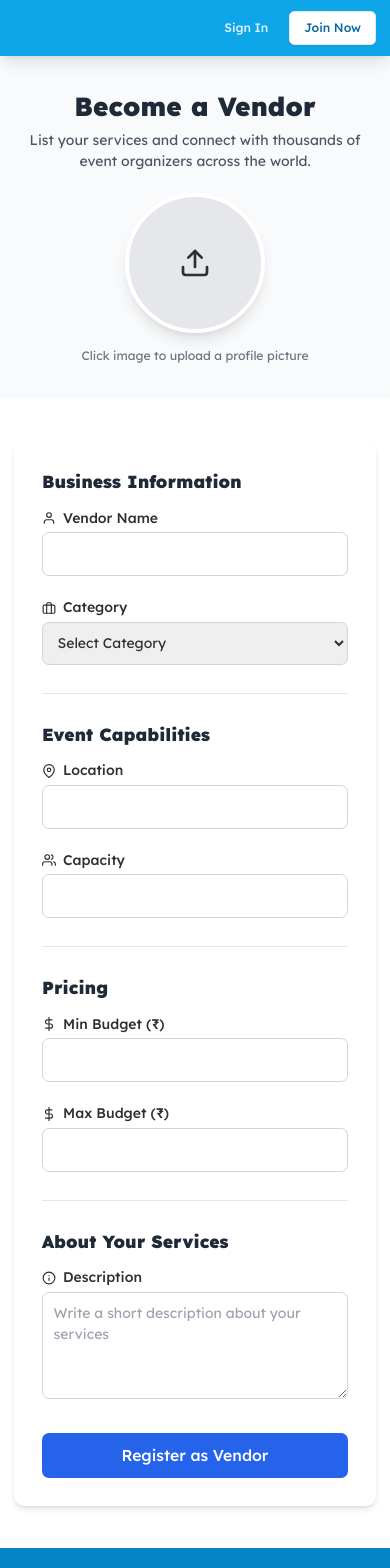
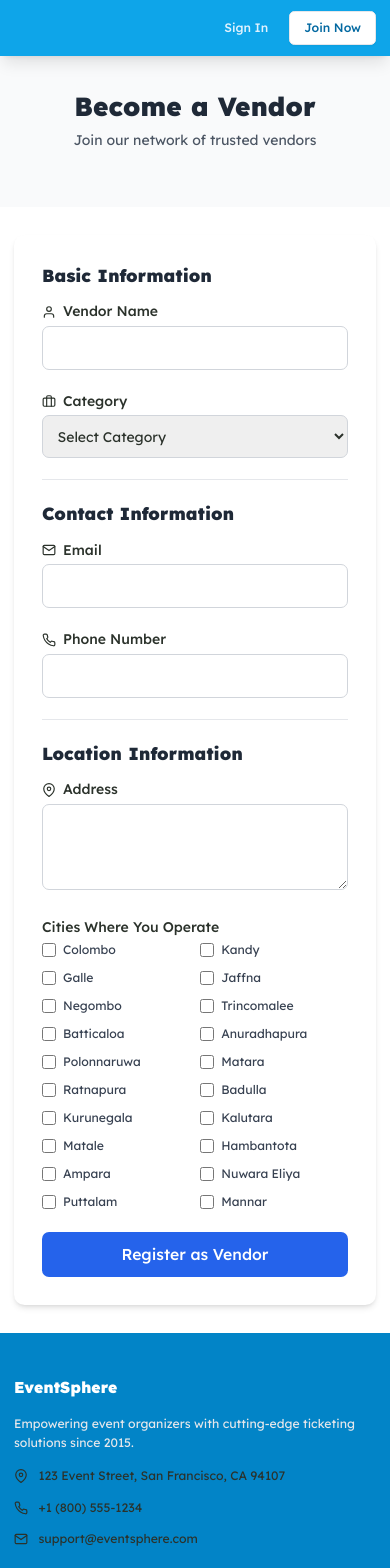
Before and after one commit to Pramodya690/event-management-system, a React (Vite) app: page /signup/vendor in a window 390 px wide. Shown: the top 1568 px of the page. Built offline with nearby package versions, Linux system fonts and the light colour scheme.

Commit message:
Change signup vendor page

```diff
--- a/src/pages/Signup/SignupVendor.jsx
+++ b/src/pages/Signup/SignupVendor.jsx
@@ -2,39 +2,40 @@ import { useState } from 'react';
 import { useNavigate } from 'react-router-dom';
 import Footer from '../../components/Footer.jsx';
 import Navigation from "../../components/Navigation.jsx";
-import {
-  FiUser, FiMapPin, FiUsers, FiDollarSign,
-  FiUpload, FiBriefcase, FiInfo
-} from 'react-icons/fi';
+import { FiUser, FiMapPin, FiMail, FiPhone, FiBriefcase } from 'react-icons/fi';
 
 const SignupVendor = () => {
   const [vendorData, setVendorData] = useState({
     name: '',
     category: '',
-    location: '',
-    capacity: '',
-    minBudget: '',
-    maxBudget: '',
-    image: null,
-    description: ''
+    email: '',
+    phone: '',
+    address: '',
+    cities: []
   });
 
-  const [imagePreview, setImagePreview] = useState(null);
   const [submitting, setSubmitting] = useState(false);
   const navigate = useNavigate();
 
+  const availableCities = [
+    'Colombo', 'Kandy', 'Galle', 'Jaffna', 'Negombo',
+    'Trincomalee', 'Batticaloa', 'Anuradhapura', 'Polonnaruwa', 'Matara',
+    'Ratnapura', 'Badulla', 'Kurunegala', 'Kalutara', 'Matale',
+    'Hambantota', 'Ampara', 'Nuwara Eliya', 'Puttalam', 'Mannar'
+  ];
 
   const handleChange = (e) => {
-    const { name, value, files } = e.target;
-    if (name === 'image') {
-      const file = files[0];
-      setVendorData({ ...vendorData, image: file });
-      if (file) {
-        setImagePreview(URL.createObjectURL(file));
-      }
-    } else {
+    const { name, value } = e.target;
     setVendorData({ ...vendorData, [name]: value });
-    }
+  };
+
+  const handleCityToggle = (city) => {
+    setVendorData(prev => ({
+      ...prev,
+      cities: prev.cities.includes(city)
+        ? prev.cities.filter(c => c !== city)
+        : [...prev.cities, city]
+    }));
   };
 
   const handleSubmit = async (e) => {
@@ -43,20 +44,15 @@ const handleSubmit = async (e) => {
 
     try {
       // In a real app, you would make an API call here
-    // const response = await axios.post('/api/vendors', vendorData);
-    // const newVendorId = response.data.id;
-
-    // For demo purposes, we'll use a mock ID
       const newVendorId = 'mock-vendor-id-123';
 
-    // Navigate to the vendor profile with the new vendor's data
       navigate(`/vendor-profile/${newVendorId}`, {
         state: {
           vendor: {
             ...vendorData,
             id: newVendorId,
-          rating: 0, // Default rating for new vendors
-          reviews: [] // Empty reviews array
+            rating: 0,
+            reviews: []
           }
         }
       });
@@ -69,7 +65,6 @@ const handleSubmit = async (e) => {
     }
   };
 
-
   return (
     <div className="min-h-screen flex flex-col">
       <Navigation />
@@ -78,37 +73,17 @@ const handleSubmit = async (e) => {
       <section className="bg-gray-50 py-10">
         <div className="max-w-4xl mx-auto px-4 text-center">
           <h2 className="text-3xl font-bold text-gray-800 mb-2">Become a Vendor</h2>
-          <p className="text-gray-600 mb-6">List your services and connect with thousands of event organizers across the world.</p>
-
-          <div className="w-40 h-40 mx-auto relative mb-4">
-            <div className="w-full h-full rounded-full bg-gray-200 overflow-hidden border-4 border-white shadow-lg">
-              {imagePreview ? (
-                <img src={imagePreview} alt="Preview" className="w-full h-full object-cover" />
-              ) : (
-                <div className="flex items-center justify-center h-full text-gray-400">
-                  <FiUpload size={32} />
-                </div>
-              )}
-            </div>
-            <input
-              type="file"
-              name="image"
-              accept="image/*"
-              onChange={handleChange}
-              className="absolute inset-0 opacity-0 cursor-pointer"
-            />
-          </div>
-          <p className="text-sm text-gray-500">Click image to upload a profile picture</p>
+          <p className="text-gray-600 mb-6">Join our network of trusted vendors</p>
         </div>
       </section>
 
       {/* Registration Form */}
       <main className="flex-grow">
-        <div className="max-w-4xl mx-auto px-4 py-12">
-          <form onSubmit={handleSubmit} className="bg-white rounded-xl shadow-md p-8 space-y-8">
-            {/* Business Info */}
+        <div className="max-w-4xl mx-auto px-4 py-8">
+          <form onSubmit={handleSubmit} className="bg-white rounded-xl shadow-md p-8 space-y-6">
+            {/* Basic Info */}
             <section>
-              <h3 className="text-xl font-semibold text-gray-800 mb-4">Business Information</h3>
+              <h3 className="text-xl font-semibold text-gray-800 mb-4">Basic Information</h3>
               <div className="grid grid-cols-1 md:grid-cols-2 gap-6">
                 <div>
                   <label className="block font-medium mb-1 flex items-center gap-2">
@@ -149,18 +124,18 @@ const handleSubmit = async (e) => {
 
             <hr className="border-t border-gray-200" />
 
-            {/* Capabilities */}
+            {/* Contact Info */}
             <section>
-              <h3 className="text-xl font-semibold text-gray-800 mb-4">Event Capabilities</h3>
+              <h3 className="text-xl font-semibold text-gray-800 mb-4">Contact Information</h3>
               <div className="grid grid-cols-1 md:grid-cols-2 gap-6">
                 <div>
                   <label className="block font-medium mb-1 flex items-center gap-2">
-                    <FiMapPin /> Location
+                    <FiMail /> Email
                   </label>
                   <input
-                    type="text"
-                    name="location"
-                    value={vendorData.location}
+                    type="email"
+                    name="email"
+                    value={vendorData.email}
                     onChange={handleChange}
                     required
                     className="w-full p-3 border border-gray-300 rounded-lg"
@@ -168,12 +143,12 @@ const handleSubmit = async (e) => {
                 </div>
                 <div>
                   <label className="block font-medium mb-1 flex items-center gap-2">
-                    <FiUsers /> Capacity
+                    <FiPhone /> Phone Number
                   </label>
                   <input
-                    type="number"
-                    name="capacity"
-                    value={vendorData.capacity}
+                    type="tel"
+                    name="phone"
+                    value={vendorData.phone}
                     onChange={handleChange}
                     required
                     className="w-full p-3 border border-gray-300 rounded-lg"
@@ -184,59 +159,52 @@ const handleSubmit = async (e) => {
 
             <hr className="border-t border-gray-200" />
 
-            {/* Pricing */}
+            {/* Location Info */}
             <section>
-              <h3 className="text-xl font-semibold text-gray-800 mb-4">Pricing</h3>
-              <div className="grid grid-cols-1 md:grid-cols-2 gap-6">
+              <h3 className="text-xl font-semibold text-gray-800 mb-4">Location Information</h3>
+              <div className="space-y-6">
                 <div>
                   <label className="block font-medium mb-1 flex items-center gap-2">
-                    <FiDollarSign /> Min Budget (₹)
+                    <FiMapPin /> Address
                   </label>
-                  <input
-                    type="number"
-                    name="minBudget"
-                    value={vendorData.minBudget}
+                  <textarea
+                    name="address"
+                    value={vendorData.address}
                     onChange={handleChange}
+                    rows="3"
+                    required
                     className="w-full p-3 border border-gray-300 rounded-lg"
                   />
                 </div>
+
                 <div>
-                  <label className="block font-medium mb-1 flex items-center gap-2">
-                    <FiDollarSign /> Max Budget (₹)
+                  <label className="block font-medium mb-1">
+                    Cities Where You Operate
                   </label>
+                  <div className="grid grid-cols-2 sm:grid-cols-3 md:grid-cols-4 gap-3">
+                    {availableCities.map(city => (
+                      <div key={city} className="flex items-center">
                         <input
-                    type="number"
-                    name="maxBudget"
-                    value={vendorData.maxBudget}
-                    onChange={handleChange}
-                    className="w-full p-3 border border-gray-300 rounded-lg"
+                          type="checkbox"
+                          id={`city-${city}`}
+                          checked={vendorData.cities.includes(city)}
+                          onChange={() => handleCityToggle(city)}
+                          className="h-4 w-4 text-blue-600 focus:ring-blue-500 border-gray-300 rounded"
                         />
+                        <label htmlFor={`city-${city}`} className="ml-2 text-sm text-gray-700">
+                          {city}
+                        </label>
+                      </div>
+                    ))}
                   </div>
                 </div>
-            </section>
-
-            <hr className="border-t border-gray-200" />
-
-            {/* Description */}
-            <section>
-              <h3 className="text-xl font-semibold text-gray-800 mb-4">About Your Services</h3>
-              <label className="block font-medium mb-1 flex items-center gap-2">
-                <FiInfo /> Description
-              </label>
-              <textarea
-                name="description"
-                value={vendorData.description}
-                onChange={handleChange}
-                rows="4"
-                className="w-full p-3 border border-gray-300 rounded-lg"
-                placeholder="Write a short description about your services"
-              />
+              </div>
             </section>
 
             <button
               type="submit"
               disabled={submitting}
-              className="w-full bg-blue-600 text-white py-3 rounded-lg text-lg font-medium hover:bg-blue-700 transition"
+              className="w-full bg-blue-600 text-white py-3 rounded-lg text-lg font-medium hover:bg-blue-700 transition mt-6"
             >
               {submitting ? 'Submitting...' : 'Register as Vendor'}
             </button>
```
Lines whose indentation alone changed are shown as unchanged.
